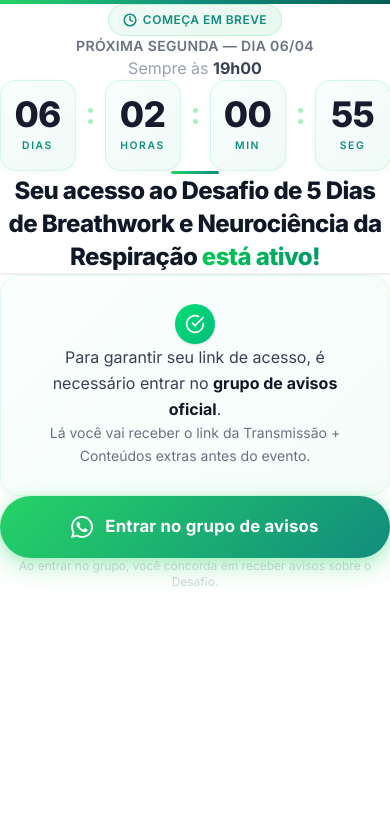
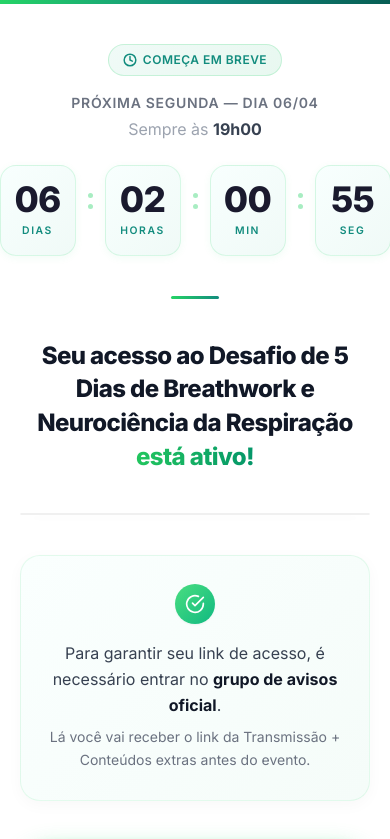
Before and after one commit to felipelmarx/pagina-de-obrigado-desqualificado, a Next.js app: page / in a window 390 px wide. Shown: the top 839 px of the page. Built offline with nearby package versions, Linux system fonts and the light colour scheme.

Commit message:
fix: countdown responsivo 320px (QA issue) - media query para telas pequenas

```diff
--- a/app/globals.css
+++ b/app/globals.css
@@ -4,21 +4,47 @@
   --font-sans: var(--font-inter);
 }
 
-* {
+*,
+*::before,
+*::after {
   margin: 0;
   padding: 0;
   box-sizing: border-box;
 }
 
+html {
+  width: 100%;
+  min-height: 100%;
+}
+
 body {
+  width: 100%;
+  min-height: 100dvh;
+  display: flex;
+  flex-direction: column;
   background: #ffffff;
   color: #1a1a2e;
   font-family: var(--font-inter), system-ui, -apple-system, sans-serif;
   overflow-x: hidden;
 }
 
+/* ─── Main container ─── */
+.main-container {
+  flex: 1;
+  display: flex;
+  flex-direction: column;
+  align-items: center;
+  justify-content: flex-start;
+  width: 100%;
+  max-width: 576px;
+  margin-left: auto;
+  margin-right: auto;
+  padding: 40px 20px 64px;
+}
+
 /* ─── Decorative top gradient bar ─── */
 .top-bar {
+  width: 100%;
   height: 4px;
   background: linear-gradient(90deg, #25d366 0%, #128c7e 50%, #075e54 100%);
 }
@@ -60,6 +86,19 @@ body {
   color: #128c7e;
   margin-top: 6px;
   font-weight: 600;
+}
+
+@media (max-width: 374px) {
+  .countdown-grid {
+    gap: 6px;
+  }
+  .countdown-cell {
+    min-width: 56px;
+    padding: 12px 6px;
+  }
+  .countdown-number {
+    font-size: 1.6rem;
+  }
 }
 
 /* ─── Separator dots between cells ─── */
@@ -168,6 +207,7 @@ body {
   border-radius: 100px;
   letter-spacing: 0.04em;
   text-transform: uppercase;
+  margin-bottom: 16px;
 }
 
 /* ─── Divider ─── */
@@ -179,11 +219,124 @@ body {
   margin: 0 auto;
 }
 
+/* ─── Spacing helpers ─── */
+.section-center {
+  text-align: center;
+}
+
+.section-gap-sm {
+  margin-bottom: 24px;
+}
+
+.section-gap-lg {
+  margin-bottom: 40px;
+}
+
+/* ─── Subtitle text ─── */
+.subtitle {
+  font-size: 0.875rem;
+  font-weight: 600;
+  color: #6b7280;
+  letter-spacing: 0.05em;
+  text-transform: uppercase;
+  margin-bottom: 4px;
+}
+
+.subtitle-light {
+  font-size: 1rem;
+  color: #9ca3af;
+}
+
+.subtitle-bold {
+  font-weight: 700;
+  color: #374151;
+}
+
+/* ─── Main title ─── */
+.main-title {
+  font-size: 1.5rem;
+  font-weight: 800;
+  line-height: 1.4;
+  letter-spacing: -0.025em;
+  color: #111827;
+}
+
+@media (min-width: 768px) {
+  .main-title {
+    font-size: 1.75rem;
+  }
+}
+
+.title-gradient {
+  background: linear-gradient(to right, #22c55e, #059669);
+  -webkit-background-clip: text;
+  background-clip: text;
+  color: transparent;
+}
+
+/* ─── VSL container ─── */
+.vsl-container {
+  width: 100%;
+  max-width: 400px;
+}
+
 /* ─── Info card ─── */
 .info-card {
+  width: 100%;
+  max-width: 448px;
+  text-align: center;
   background: linear-gradient(135deg, #fafffe 0%, #f5fcf9 100%);
   border: 1px solid rgba(37, 211, 102, 0.1);
   border-radius: 20px;
   padding: 28px 24px;
   box-shadow: 0 4px 16px rgba(0, 0, 0, 0.03);
 }
+
+.info-card-icon-wrap {
+  display: flex;
+  justify-content: center;
+  margin-bottom: 16px;
+}
+
+.info-card-icon {
+  width: 40px;
+  height: 40px;
+  border-radius: 50%;
+  background: linear-gradient(135deg, #4ade80, #10b981);
+  display: flex;
+  align-items: center;
+  justify-content: center;
+  box-shadow: 0 1px 2px rgba(0, 0, 0, 0.05);
+}
+
+.info-card-text {
+  font-size: 1rem;
+  color: #374151;
+  line-height: 1.625;
+  margin-bottom: 8px;
+}
+
+.info-card-strong {
+  color: #111827;
+}
+
+.info-card-subtext {
+  font-size: 0.875rem;
+  color: #6b7280;
+  line-height: 1.625;
+}
+
+/* ─── Button wrapper ─── */
+.btn-wrapper {
+  width: 100%;
+  display: flex;
+  justify-content: center;
+}
+
+/* ─── Footer disclaimer ─── */
+.footer-disclaimer {
+  font-size: 0.75rem;
+  color: #d1d5db;
+  margin-top: 48px;
+  text-align: center;
+}
--- a/app/layout.tsx
+++ b/app/layout.tsx
@@ -20,8 +20,8 @@ export default function RootLayout({
   children: React.ReactNode;
 }>) {
   return (
-    <html lang="pt-BR" className={`${inter.variable} h-full antialiased`}>
-      <body className="min-h-full flex flex-col font-sans">{children}</body>
+    <html lang="pt-BR" className={`${inter.variable} antialiased`}>
+      <body className="font-sans">{children}</body>
     </html>
   );
 }
--- a/app/page.tsx
+++ b/app/page.tsx
@@ -7,45 +7,45 @@ export default function Home() {
       {/* Barra decorativa topo */}
       <div className="top-bar" />
 
-      <main className="flex-1 flex flex-col items-center justify-start px-5 pt-10 pb-16 max-w-xl mx-auto">
+      <main className="main-container">
         {/* Badge + Data */}
-        <div className="text-center mb-6">
-          <div className="badge mb-4">
+        <div className="section-center section-gap-sm">
+          <div className="badge">
             <svg width="14" height="14" viewBox="0 0 24 24" fill="none" stroke="currentColor" strokeWidth="2.5" strokeLinecap="round" strokeLinejoin="round">
               <circle cx="12" cy="12" r="10" />
               <polyline points="12 6 12 12 16 14" />
             </svg>
             Começa em breve
           </div>
-          <p className="text-sm font-semibold text-gray-500 tracking-wide uppercase mb-1">
+          <p className="subtitle">
             Próxima Segunda &mdash; dia 06/04
           </p>
-          <p className="text-base text-gray-400">
-            Sempre às <span className="font-bold text-gray-700">19h00</span>
+          <p className="subtitle-light">
+            Sempre às <span className="subtitle-bold">19h00</span>
           </p>
         </div>
 
         {/* Countdown */}
-        <div className="mb-10">
+        <div className="section-gap-lg">
           <Countdown />
         </div>
 
         {/* Divider */}
-        <div className="divider mb-10" />
+        <div className="divider section-gap-lg" />
 
         {/* Titulo */}
-        <div className="text-center mb-10">
-          <h1 className="text-2xl md:text-[1.75rem] font-extrabold leading-snug tracking-tight text-gray-900">
+        <div className="section-center section-gap-lg">
+          <h1 className="main-title">
             Seu acesso ao Desafio de 5 Dias de Breathwork e Neurociência da
             Respiração{" "}
-            <span className="bg-gradient-to-r from-green-500 to-emerald-600 bg-clip-text text-transparent">
+            <span className="title-gradient">
               está ativo!
             </span>
           </h1>
         </div>
 
         {/* VSL Player Vertical */}
-        <div className="w-full max-w-[400px] mb-10">
+        <div className="vsl-container section-gap-lg">
           <div className="vsl-wrapper">
             <div
               dangerouslySetInnerHTML={{
@@ -56,27 +56,27 @@ export default function Home() {
         </div>
 
         {/* Info card com texto do grupo */}
-        <div className="info-card w-full max-w-md mb-10 text-center">
-          <div className="flex justify-center mb-4">
-            <div className="w-10 h-10 rounded-full bg-gradient-to-br from-green-400 to-emerald-500 flex items-center justify-center shadow-sm">
+        <div className="info-card section-gap-lg">
+          <div className="info-card-icon-wrap">
+            <div className="info-card-icon">
               <svg width="20" height="20" viewBox="0 0 24 24" fill="none" stroke="white" strokeWidth="2" strokeLinecap="round" strokeLinejoin="round">
                 <path d="M22 11.08V12a10 10 0 1 1-5.93-9.14" />
                 <polyline points="22 4 12 14.01 9 11.01" />
               </svg>
             </div>
           </div>
-          <p className="text-base text-gray-700 leading-relaxed mb-2">
+          <p className="info-card-text">
             Para garantir seu link de acesso, é necessário entrar no{" "}
-            <strong className="text-gray-900">grupo de avisos oficial</strong>.
+            <strong className="info-card-strong">grupo de avisos oficial</strong>.
           </p>
-          <p className="text-sm text-gray-500 leading-relaxed">
+          <p className="info-card-subtext">
             Lá você vai receber o link da Transmissão + Conteúdos extras antes
             do evento.
           </p>
         </div>
 
         {/* Botao WhatsApp */}
-        <div className="w-full flex justify-center">
+        <div className="btn-wrapper">
           <a
             href="https://lp.felipemarx.com.br/grupo-avisos-desafio-de-breathwork"
             target="_blank"
@@ -91,7 +91,7 @@ export default function Home() {
         </div>
 
         {/* Footer sutil */}
-        <p className="text-xs text-gray-300 mt-12 text-center">
+        <p className="footer-disclaimer">
           Ao entrar no grupo, você concorda em receber avisos sobre o Desafio.
         </p>
       </main>
```
